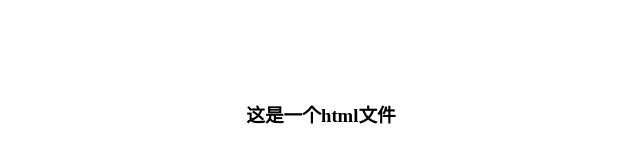
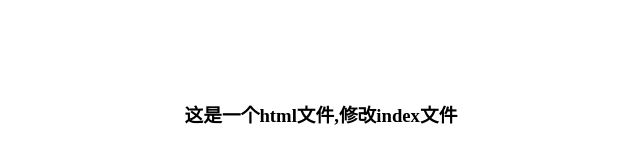
Before and after one commit to llyy009/pilishen.com, a plain HTML site: page index.html in a window 1280 px wide. Shown: the whole page, without its empty margins (319-959 px from the left). Drawn offline with Linux system fonts and the light colour scheme.

Commit message:
modify index.html

```diff
--- a/index.html
+++ b/index.html
@@ -5,6 +5,6 @@
 	<link rel="stylesheet" type="text/css" href="style.css">
 </head>
 <body>
-	<h3>这是一个html文件</h3>
+	<h3>这是一个html文件,修改index文件</h3>
 </body>
 </html>
```
